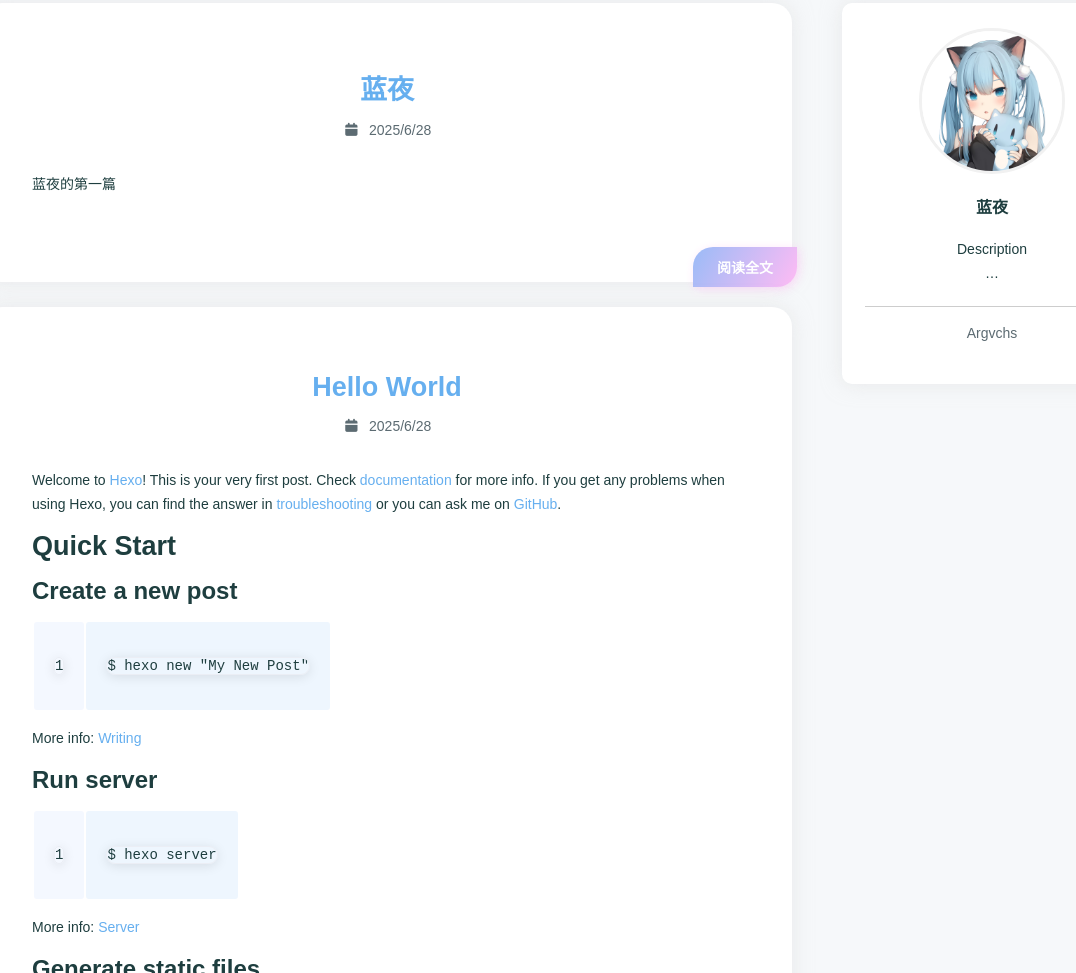
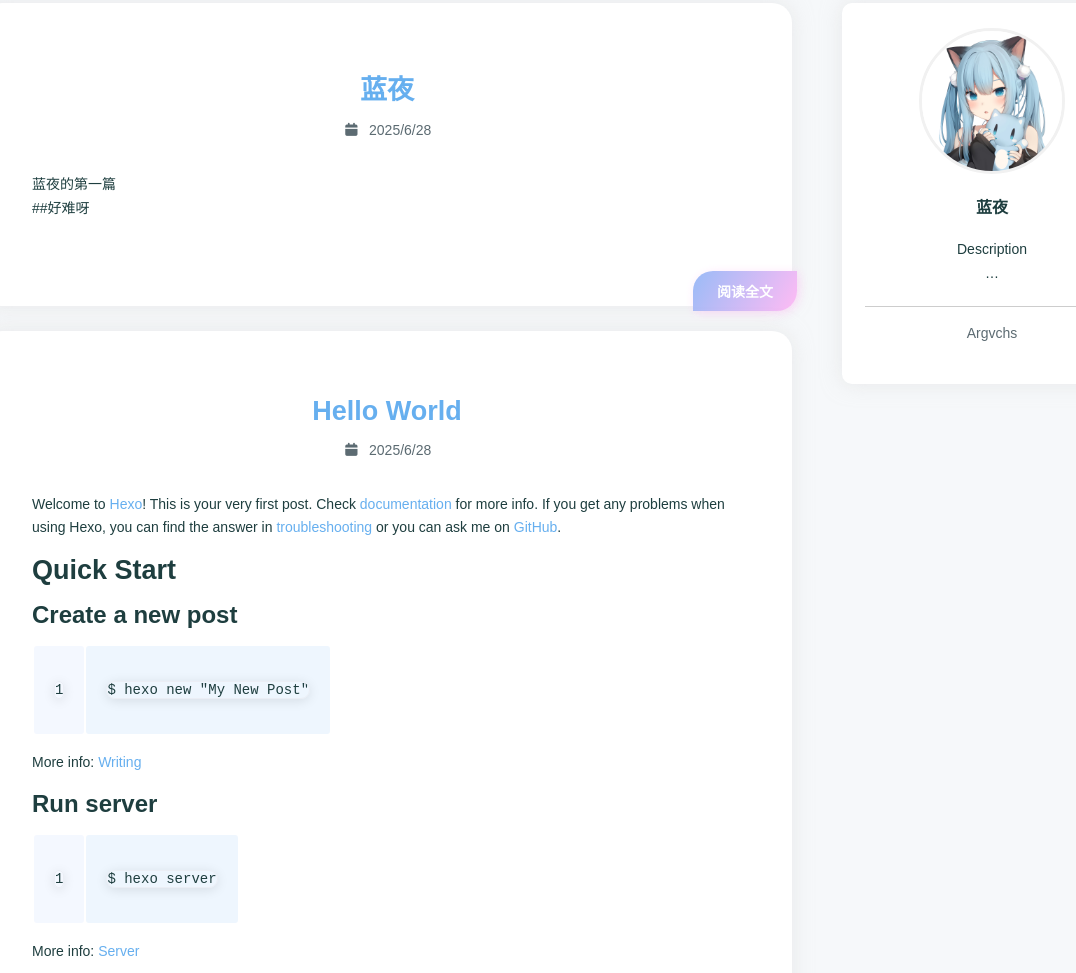
Before and after one commit to lanye461/lanye461.github.io, a plain HTML site: page index.html in a window 1280 px wide. Shown: the part 817-1790 px from the top of the page, without its empty margins (78-1154 px from the left). Drawn offline with nearby package versions, Linux system fonts and the light colour scheme; a script that the page names is missing; a web font is replaced by a local one.

Commit message:
Site updated: 2025-06-29 01:01:31

```diff
--- a/index.html
+++ b/index.html
@@ -198,7 +198,7 @@
     <div class="description">
         <div class="content" v-pre>
 
-            <p>蓝夜的第一篇</p>
+            <p>蓝夜的第一篇<br>##好难呀</p>
 
 
         </div>
```
Also changed, not shown: 2025/06/28/蓝夜/index.html (+1 -1 lines).
